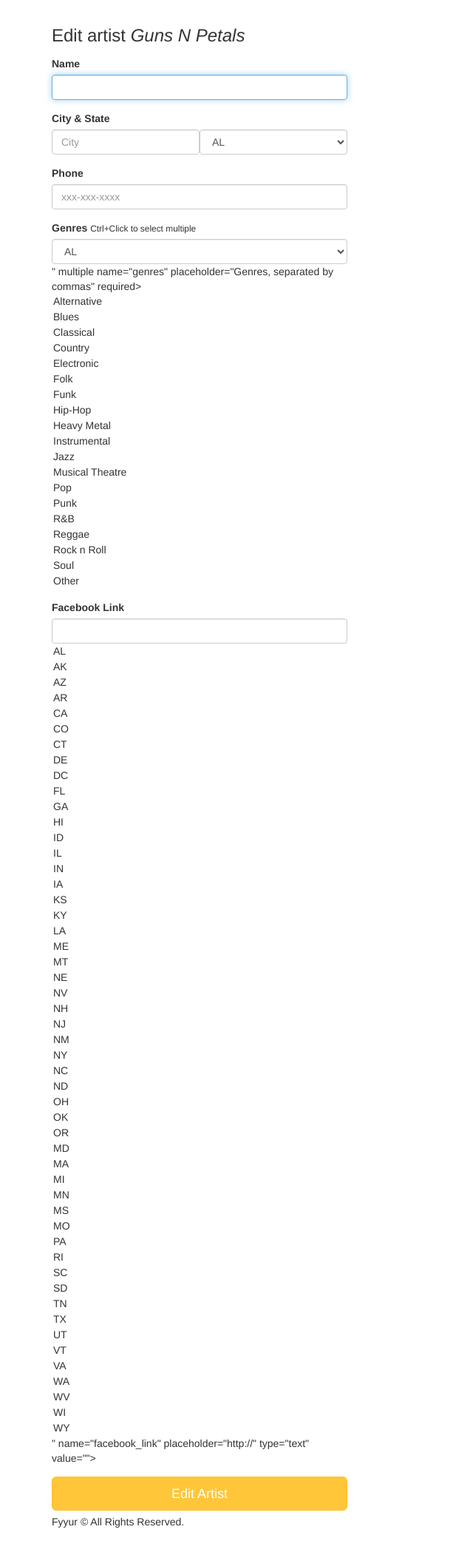
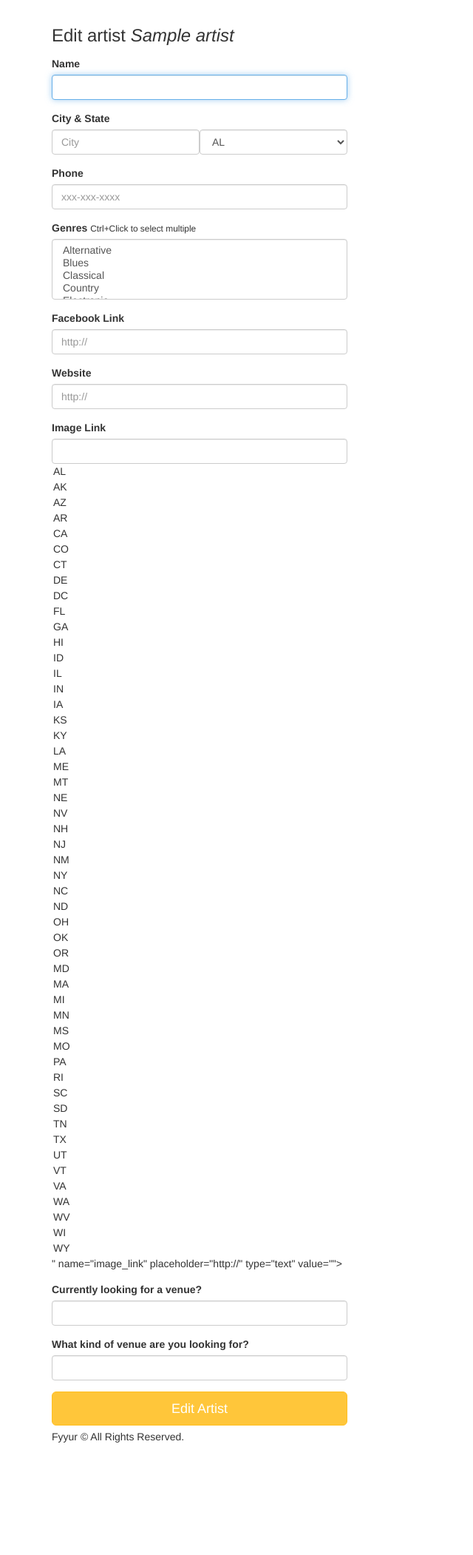
Before and after one commit to harshkavdikar1/Udacity-FullStack-Developer-NanoDegree, a Flask app: page /artists/1/edit in a window 1280 px wide. Shown: the part 60-2162 px from the top of the page at 74% size, without its empty margins (0-640 px from the left). After the commit the page ends 2010 px from the top, so only its background shows below. Run offline with Flask 2, Linux system fonts and the light colour scheme; tables that the repository leaves empty hold one stand-in row (values such as "Sample post"); some libraries are stand-ins or nearby versions.

Commit message:
Updated html pages to include missing information.

```diff
--- a/Project01-Fyyur/app.py
+++ b/Project01-Fyyur/app.py
@@ -225,7 +225,7 @@
                       genres=request.form.getlist("genres"),
                       image_link=request.form.get("image_link"),
                       website=request.form.get("website"),
-                      seeking_talent=request.form.get("seeking_talent"),
+                      seeking_talent=True if request.form.get("seeking_talent") else False,
                       seeking_description=request.form.get(
                           "seeking_description"),
                       facebook_link=request.form["facebook_link"]
@@ -348,20 +348,23 @@
 @app.route('/artists/<int:artist_id>/edit', methods=['GET'])
 def edit_artist(artist_id):
     form = ArtistForm()
+
+    artist = Artist.query.get(artist_id)
+
     artist = {
-        "id": 4,
-        "name": "Guns N Petals",
-        "genres": ["Rock n Roll"],
-        "city": "San Francisco",
-        "state": "CA",
-        "phone": "326-123-5000",
-        "website": "https://www.gunsnpetalsband.com",
-        "facebook_link": "https://www.facebook.com/GunsNPetals",
-        "seeking_venue": True,
-        "seeking_description": "Looking for shows to perform at in the San Francisco Bay Area!",
-        "image_link": "https://images.unsplash.com/photo-1549213783-8284d0336c4f?ixlib=rb-1.2.1&ixid=eyJhcHBfaWQiOjEyMDd9&auto=format&fit=crop&w=300&q=80"
+        "id": artist_id,
+        "name": artist.name,
+        "genres": artist.genres,
+        "city": artist.city,
+        "state": artist.state,
+        "phone": artist.phone,
+        "website": artist.website,
+        "facebook_link": artist.facebook_link,
+        "seeking_venue": artist.seeking_venue,
+        "seeking_description": artist.seeking_description,
+        "image_link": artist.image_link,
     }
-    # TODO: populate form with fields from artist with ID <artist_id>
+
     return render_template('forms/edit_artist.html', form=form, artist=artist)
 
 
@@ -422,7 +425,7 @@
                         genres=request.form.getlist("genres"),
                         image_link=request.form.get("image_link"),
                         website=request.form.get("website"),
-                        seeking_venue=request.form.get("seeking_venue"),
+                        seeking_venue=True if request.form.get("seeking_venue") else False,
                         seeking_description=request.form.get(
                             "seeking_description"),
                         facebook_link=request.form["facebook_link"]
--- a/Project01-Fyyur/forms.py
+++ b/Project01-Fyyur/forms.py
@@ -116,6 +116,15 @@
     facebook_link = StringField(
         'facebook_link', validators=[URL()]
     )
+    website = StringField(
+        'facebook_link', validators=[URL()]
+    )
+    seeking_talent = StringField(
+        'seeking_talent'
+    )
+    seeking_description = StringField(
+        'seeking_description'
+    )
 
 class ArtistForm(Form):
     name = StringField(
@@ -216,5 +225,14 @@
         # TODO implement enum restriction
         'facebook_link', validators=[URL()]
     )
+    website = StringField(
+        'facebook_link', validators=[URL()]
+    )
+    seeking_venue = StringField(
+        'seeking_venue'
+    )
+    seeking_description = StringField(
+        'seeking_description'
+    )
 
 # TODO IMPLEMENT NEW ARTIST FORM AND NEW SHOW FORM
--- a/Project01-Fyyur/templates/forms/edit_artist.html
+++ b/Project01-Fyyur/templates/forms/edit_artist.html
@@ -26,11 +26,27 @@
       <div class="form-group">
         <label for="genres">Genres</label>
         <small>Ctrl+Click to select multiple</small>
-        {{ form.genres(class_ = 'form-control', placeholder='Genres, separated by commas', id=form.state, autofocus = true) }}
+        {{ form.genres(class_ = 'form-control', placeholder='Genres, separated by commas', autofocus = true) }}
       </div>
       <div class="form-group">
           <label for="genres">Facebook Link</label>
-          {{ form.facebook_link(class_ = 'form-control', placeholder='http://', id=form.state, autofocus = true) }}
+          {{ form.facebook_link(class_ = 'form-control', placeholder='http://', autofocus = true) }}
+        </div>
+        <div class="form-group">
+          <label for="website">Website</label>
+          {{ form.website(class_ = 'form-control', placeholder='http://', autofocus = true) }}
+        </div>
+        <div class="form-group">
+            <label for="image_link">Image Link</label>
+            {{ form.image_link(class_ = 'form-control', placeholder='http://', id=form.state, autofocus = true) }}
+        </div>
+        <div class="form-group">
+          <label for="seeking-venue">Currently looking for a venue?</label>
+          {{ form.seeking_venue(class_ = 'form-control', autofocus = true) }}
+        </div>
+        <div class="form-group">
+          <label for="seeking-description">What kind of venue are you looking for?</label>
+          {{ form.seeking_description(class_ = 'form-control', autofocus = true) }}
         </div>
       <input type="submit" value="Edit Artist" class="btn btn-primary btn-lg btn-block">
     </form>
```
Also changed, not shown: Project01-Fyyur/templates/forms/edit_venue.html (+12 -0 lines), Project01-Fyyur/templates/forms/new_artist.html (+12 -0 lines), Project01-Fyyur/templates/forms/new_venue.html (+13 -1 lines).
